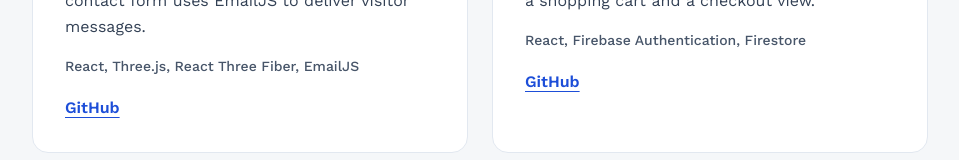
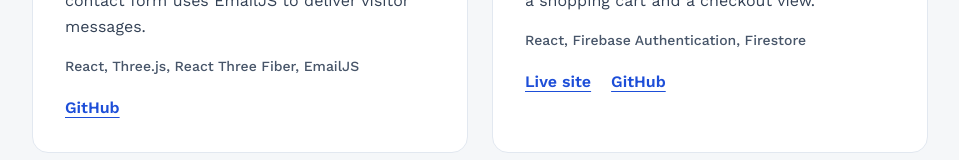
Before and after one commit to edwardxcj/3d-portfolio, a React (Vite) app: page /projects in a window 1280 px wide. Shown: the part 1220-1380 px from the top of the page, without its empty margins (160-1119 px from the left). Built offline with nearby package versions, Linux system fonts and the light colour scheme.

Commit message:
Link the live CROWN CLOTHING storefront

```diff
--- a/src/constants/index.js
+++ b/src/constants/index.js
@@ -157,6 +157,7 @@ export const projects = [
       "A clothing storefront prototype with a Firestore product catalogue, Firebase sign-in, a shopping cart and a checkout view.",
     technologies: "React, Firebase Authentication, Firestore",
     links: [
+      { label: "Live site", url: "https://crownclothings.com/" },
       { label: "GitHub", url: "https://github.com/edwardxcj/CRWN-CLOTHING" },
     ],
   },
```
